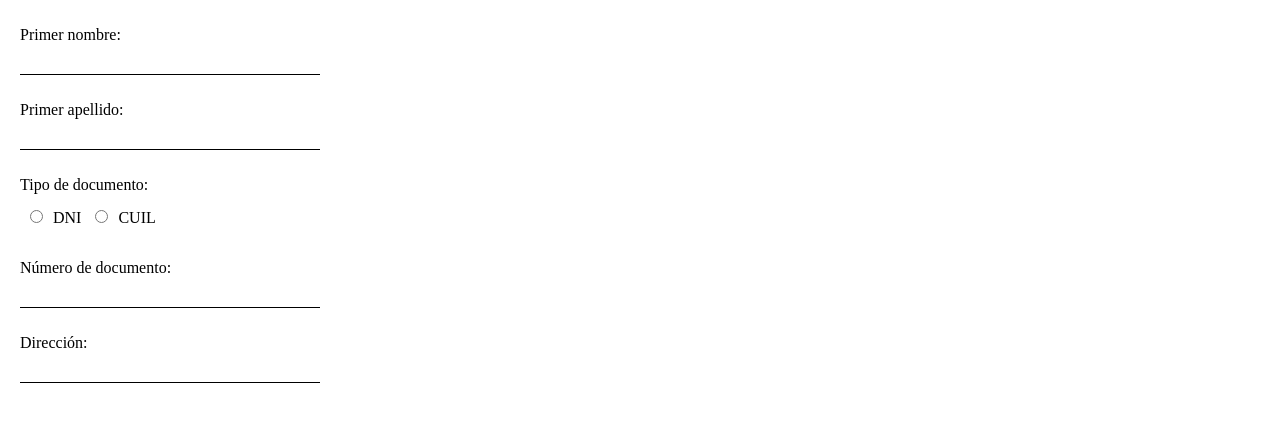
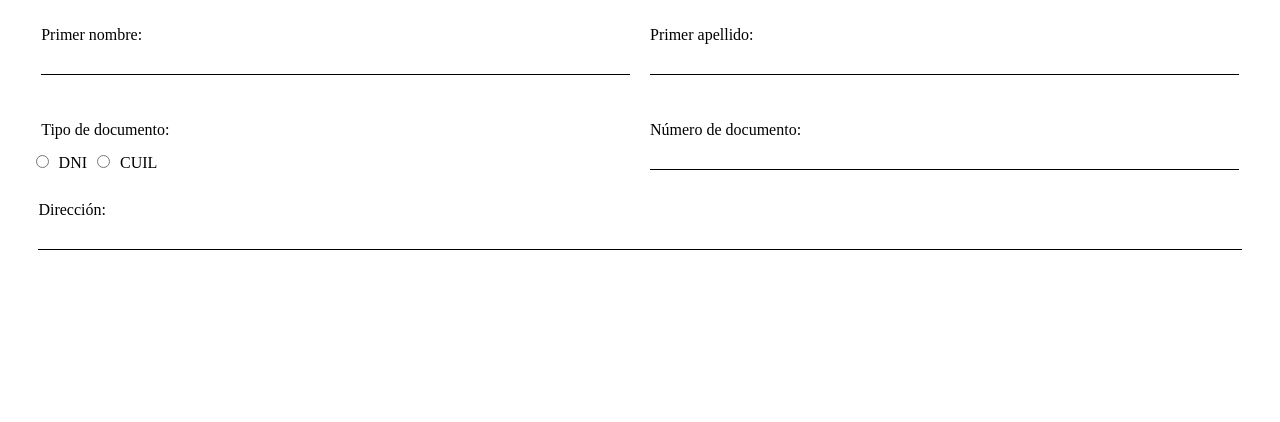
Before and after one commit to ivanaca777/Ejercicio10, a plain HTML site: page index.html in a window 1280 px wide. Drawn offline with Linux system fonts and the light colour scheme.

Commit message:
se agrega ultimo breakpoint

```diff
--- a/Styles/_l-html.scss
+++ b/Styles/_l-html.scss
@@ -84,3 +84,54 @@ body {
          }
      }
 }
+
+@media screen and (min-width: 768px) {
+
+    body {
+        line-height: 30px;
+        margin: 0;
+        & form {
+            display: flex;
+            flex-direction: row;
+            flex-wrap: wrap;
+            gap: 20px;
+            justify-content: center;
+             & .label {
+                 display: flex;
+                 flex-direction: column;
+                 margin-top: 20px;
+                 width: 46%;
+                & input {
+                     width: 100%;
+                     height: 24px;
+                     border:none;
+                     border-bottom: 1px solid;
+                 }
+             }
+
+             & div {
+                display: flex;
+                position: absolute;
+                top: 145px;
+                left: 2%;
+                justify-content: center;
+
+                 & label {
+                     & input {
+                         margin: 10px;
+                     }
+                 }
+             }
+
+            .label:last-of-type {
+                display: flex;
+                flex-direction: column;
+                width: 94%;
+                margin-top: 5px;
+                & input {
+                    width: 100%;
+                }
+            }
+         }
+     }
+}
```
Also changed, not shown: styles.css, 1 other file.
